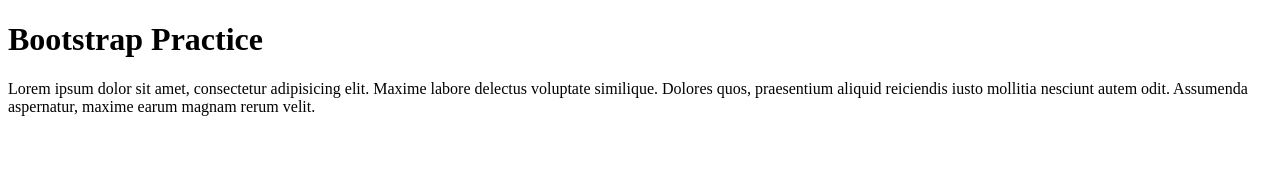
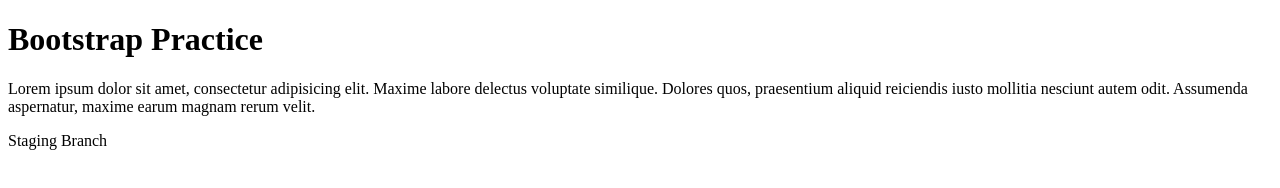
Before and after one commit to dbagley1/example-repository, a plain HTML site: page index.html in a window 1280 px wide. Drawn offline with Linux system fonts and the light colour scheme.

Commit message:
Init "Staging" branch

```diff
--- a/index.html
+++ b/index.html
@@ -11,6 +11,7 @@
 <body>
   <h1>Bootstrap Practice</h1>
   <p>Lorem ipsum dolor sit amet, consectetur adipisicing elit. Maxime labore delectus voluptate similique. Dolores quos, praesentium aliquid reiciendis iusto mollitia nesciunt autem odit. Assumenda aspernatur, maxime earum magnam rerum velit.</p>
+  <p>Staging Branch</p>
 </body>
 
 </html>
```
